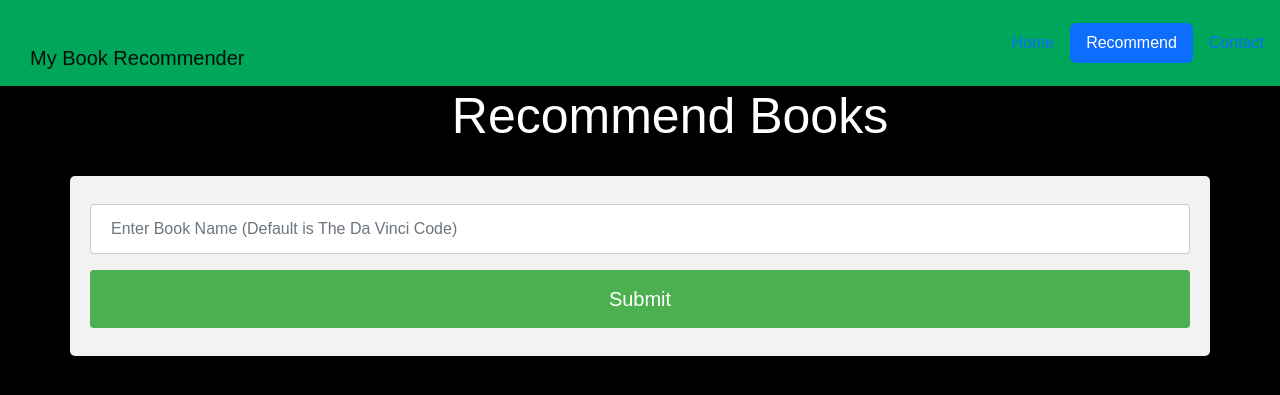
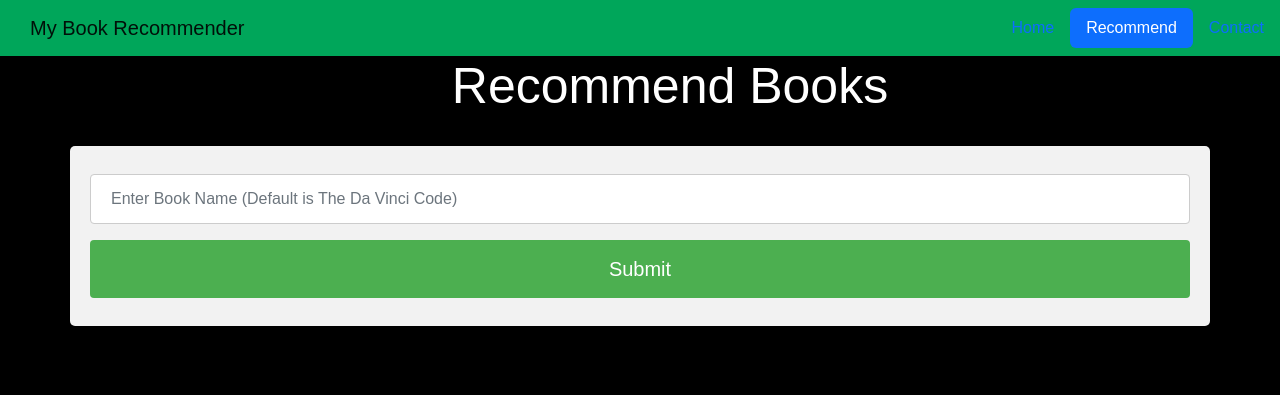
Before and after one commit to UtkarshPrajapati/Book-Recommender-System, a Flask app: page /recommend in a window 1280 px wide. Shown: the top 395 px of the page. Run offline with Flask 2, Linux system fonts and the light colour scheme; parts of the project's set-up code (start-up, migrations or seed data) failed here and were passed over; some web fonts are replaced.

Commit message:
ui changes

```diff
--- a/templates/recommend.html
+++ b/templates/recommend.html
@@ -18,7 +18,7 @@
         border-radius: 5%;
     }
     p {
-        margin: 30px;
+        margin-left: 30px;
         color: white;
     }
 
```
